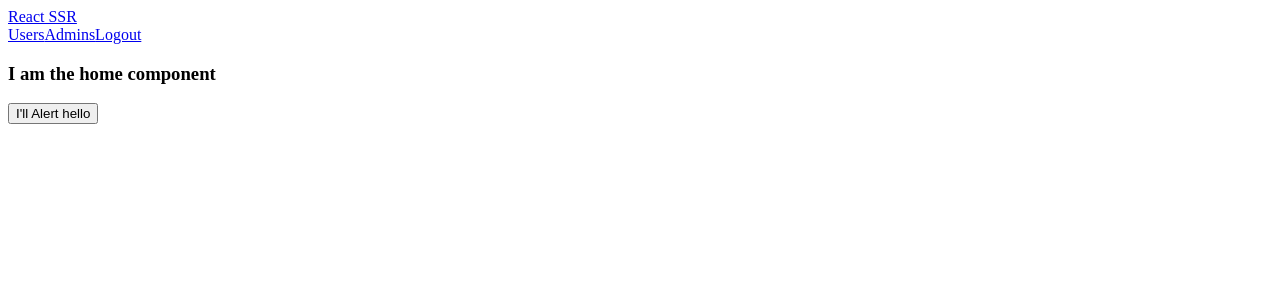
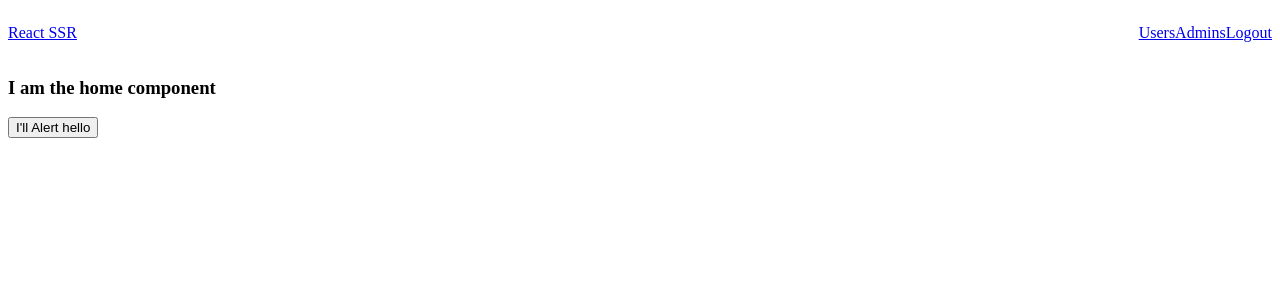
Before and after one commit to Black996/SSR-React, a React app: page / in a window 1280 px wide. Shown: the top 300 px of the page. Built offline with nearby package versions, Linux system fonts and the light colour scheme; the HTML template or start-up script is replaced by a standard one.

Commit message:
header initial styles

```diff
--- a/src/client/components/Layout/Header/index.js
+++ b/src/client/components/Layout/Header/index.js
@@ -10,16 +10,31 @@ const Header = ({ auth }) => {
   );
 
   return (
-    <div>
+    <nav
+      style={{
+        display: "flex",
+        justifyContent: "space-between",
+        alignItems: "center",
+      }}
+    >
       <div>
         <Link to="/">React SSR</Link>
       </div>
-      <div>
-        <Link to="/users">Users</Link>
-        <Link to="/admins">Admins</Link>
+      <ul
+        style={{
+          display: "flex",
+          listStyleType: "none",
+        }}
+      >
+        <li>
+          <Link to="/users">Users</Link>
+        </li>
+        <li>
+          <Link to="/admins">Admins</Link>
+        </li>
         {authButton}
-      </div>
-    </div>
+      </ul>
+    </nav>
   );
 };
 
```
